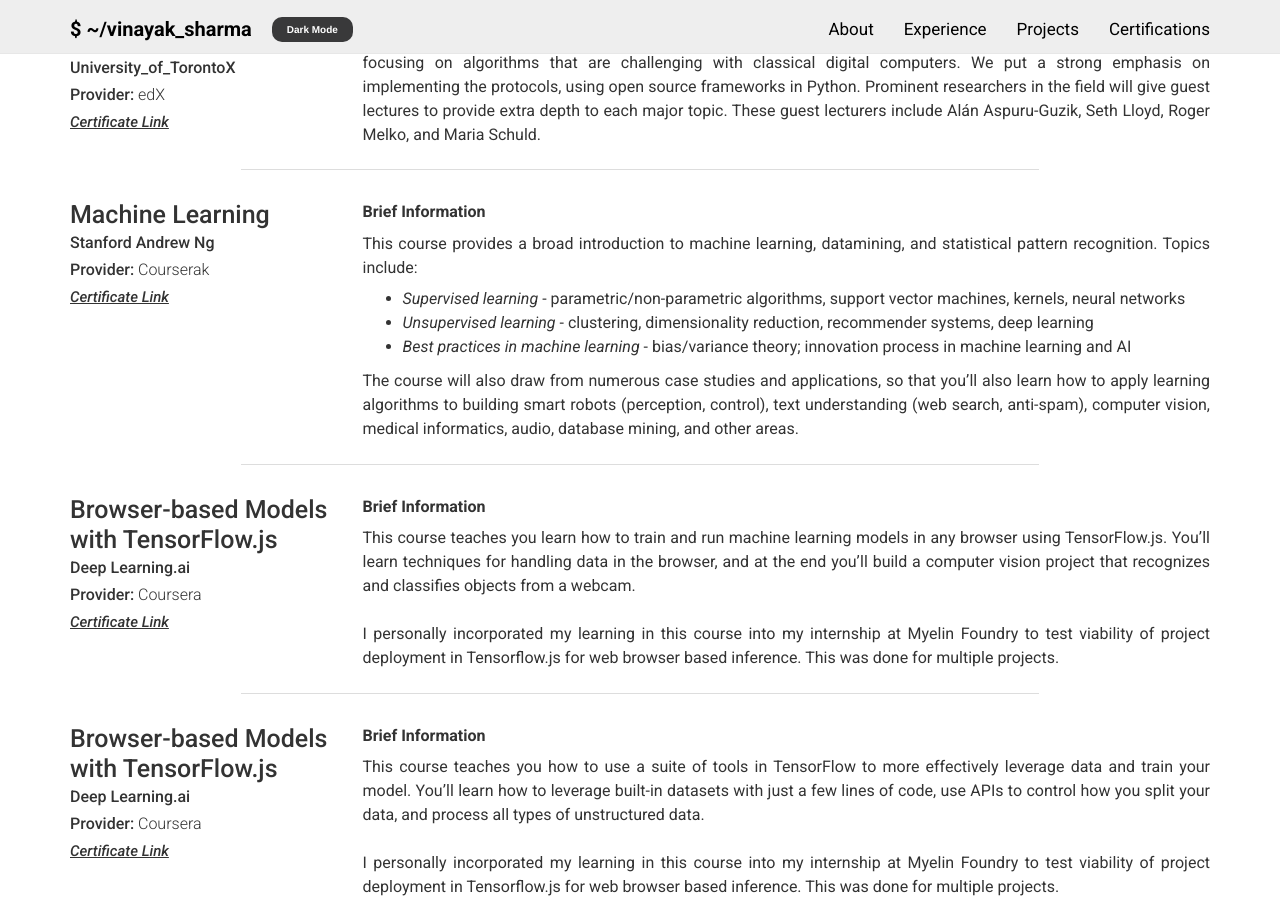
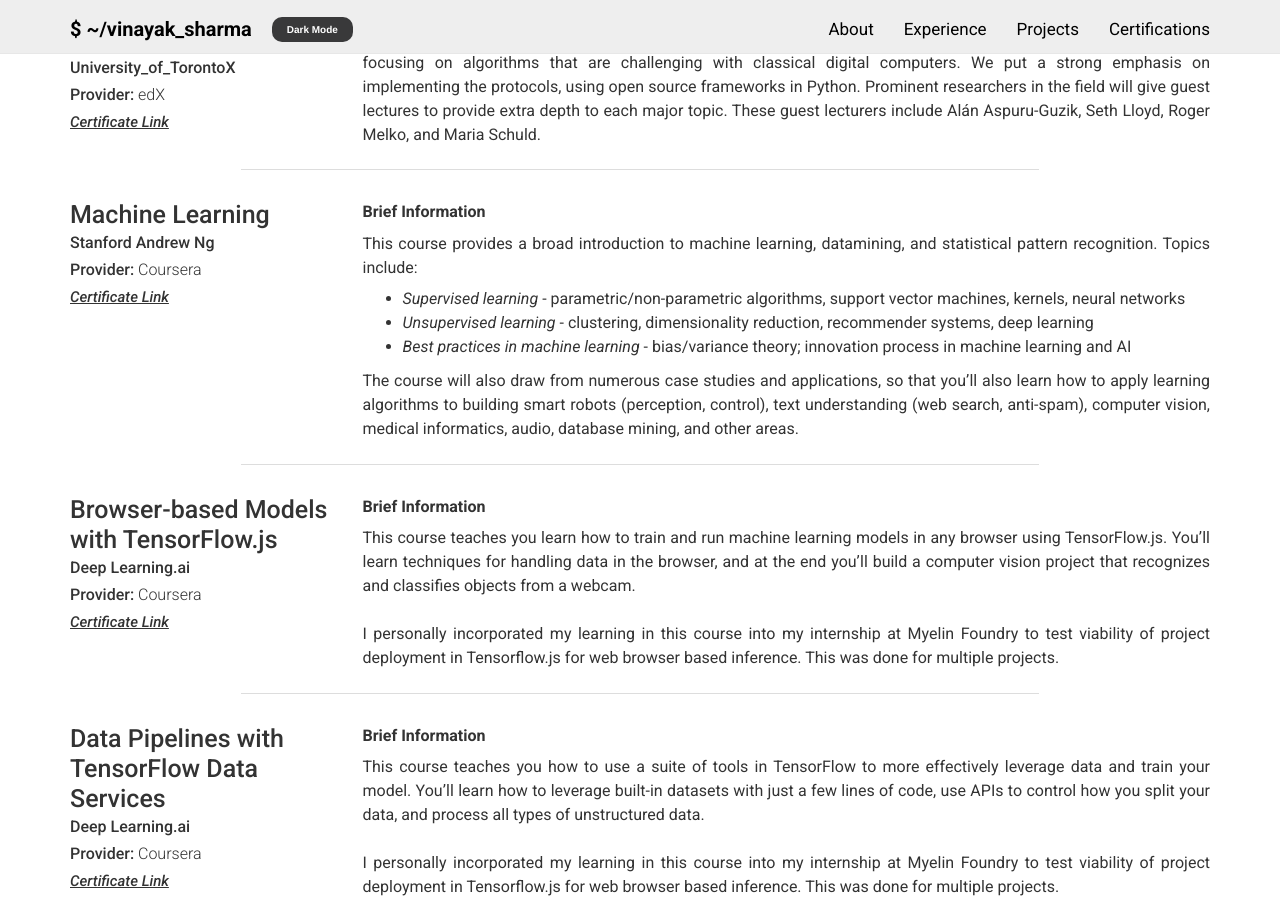
Before and after one commit to vinayak19th/vinayak19th.github.io, a Jekyll site: the page built from pages/certfications.html, in a window 1280 px wide and 900 px high, scrolled down 628 px. Built offline with Jekyll 4.4.1, drawn with Linux system fonts in a browser that asks for light colours; nearby versions of some CDN libraries.

Commit message:
Fixed typo

```diff
--- a/_data/certification.yml
+++ b/_data/certification.yml
@@ -3,6 +3,7 @@
   name: Deep Learning.AI Specialization
   link: https://www.coursera.org/account/accomplishments/specialization/D9DJAGFNHJTY
   qualification: Deep Learning.ai
+  field : Deep Learning
   provider: Coursera
   description: > # this will include new lines to allow paragraphs
     The Deep Learning Specialization was created and is taught by Dr. Andrew Ng, a global leader in AI and co-founder of Coursera.
@@ -20,6 +21,7 @@
   link: https://courses.edx.org/certificates/2743eaafda92485bba335011037e0f1f
   provider: edX
   qualification: University_of_TorontoX
+  field : Quantum Computing
   description: > # this will include new lines to allow paragraphs
     This course is to show what benefits current and future quantum technologies can provide to machine learning,
     focusing on algorithms that are challenging with classical digital computers. We put a strong emphasis on implementing
@@ -31,7 +33,8 @@
   name: Machine Learning
   link: https://www.coursera.org/account/accomplishments/verify/4TMXGREEAKZE
   qualification: Stanford Andrew Ng
-  provider: Courserak
+  field : Machine Learning
+  provider: Coursera
   description: > # this will include new lines to allow paragraphs
     This course provides a broad introduction to machine learning, datamining, and statistical pattern recognition.
     Topics include:
@@ -51,6 +54,7 @@
   name: Browser-based Models with TensorFlow.js
   link: https://www.coursera.org/account/accomplishments/verify/GHCM4ZTZZV76
   qualification: Deep Learning.ai
+  field : Deep Learning
   provider: Coursera
   description: > # this will include new lines to allow paragraphs
     This course teaches you learn how to train and run machine learning models in any browser using TensorFlow.js.
@@ -60,9 +64,10 @@
     deployment in Tensorflow.js for web browser based inference. This was done for multiple projects.
 
 - layout: layout/left-cer
-  name: Browser-based Models with TensorFlow.js
+  name: Data Pipelines with TensorFlow Data Services
   link: https://www.coursera.org/account/accomplishments/verify/VMFTUV25QCVU
   qualification: Deep Learning.ai
+  field : Deep Learning
   provider: Coursera
   description: > # this will include new lines to allow paragraphs
     This course teaches you how to use a suite of tools in TensorFlow to more effectively leverage data and train your model.
```
Also changed, not shown: 1 other file.
